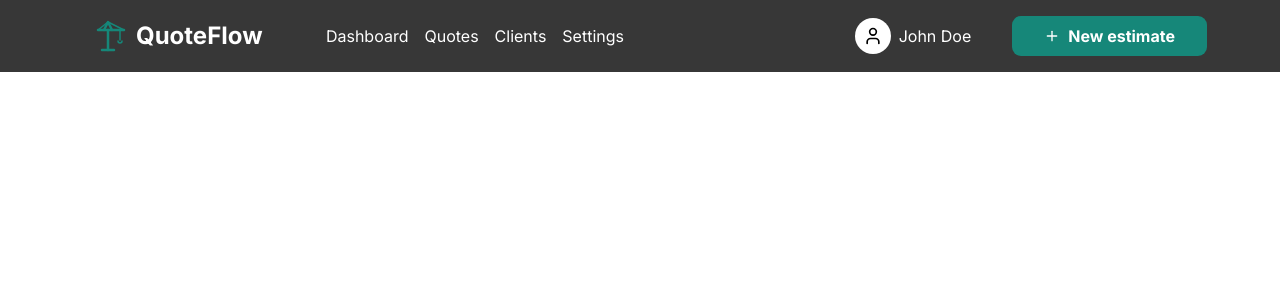
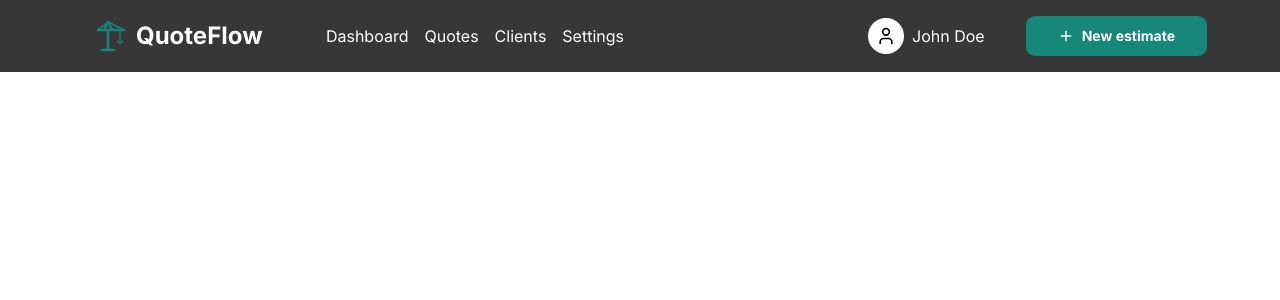
Before and after one commit to VII-07/quoteflow, a Next.js app: page / in a window 1280 px wide. Shown: the top 300 px of the page. Built offline with nearby package versions, Linux system fonts and the light colour scheme.

Commit message:
fix: update button variant styles for consistency in Header component

```diff
--- a/components/layout/Header.tsx
+++ b/components/layout/Header.tsx
@@ -24,8 +24,8 @@ export const Header = () => {
       <div className="flex items-center justify-end w-full gap-6">
         <UserSection />
 
-        <Button className="bg-primary font-bold text-md primary-foreground flex items-center cursor-pointer gap-2 px-8 py-5 rounded-lg">
-          <PlusIcon className="font-bold text-primary-foreground" />
+        <Button variant="link" className="font-bold bg-primary text-primary-foreground primary-foreground cursor-pointer gap-2 px-8 py-5 rounded-lg">
+          <PlusIcon className="text-primary-foreground" />
           <span>New estimate</span>
         </Button>
       </div>
--- a/components/ui/button.tsx
+++ b/components/ui/button.tsx
@@ -16,7 +16,7 @@ const buttonVariants = cva(
           "hover:bg-muted hover:text-foreground aria-expanded:bg-muted aria-expanded:text-foreground dark:hover:bg-muted/50",
         destructive:
           "bg-destructive/10 text-destructive hover:bg-destructive/20 focus-visible:border-destructive/40 focus-visible:ring-destructive/20 dark:bg-destructive/20 dark:hover:bg-destructive/30 dark:focus-visible:ring-destructive/40",
-        link: "text-primary underline-offset-4 hover:underline",
+        link: "text-primary",
       },
       size: {
         default:
```
